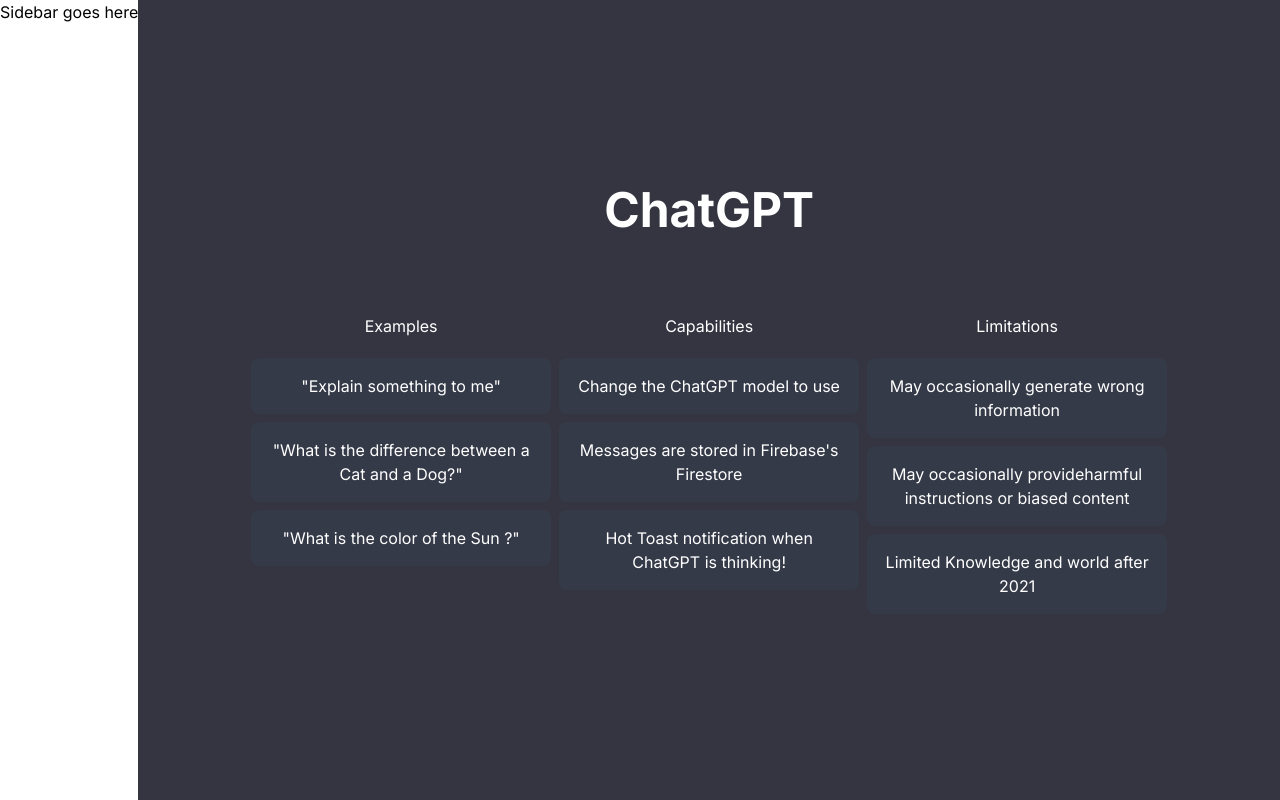
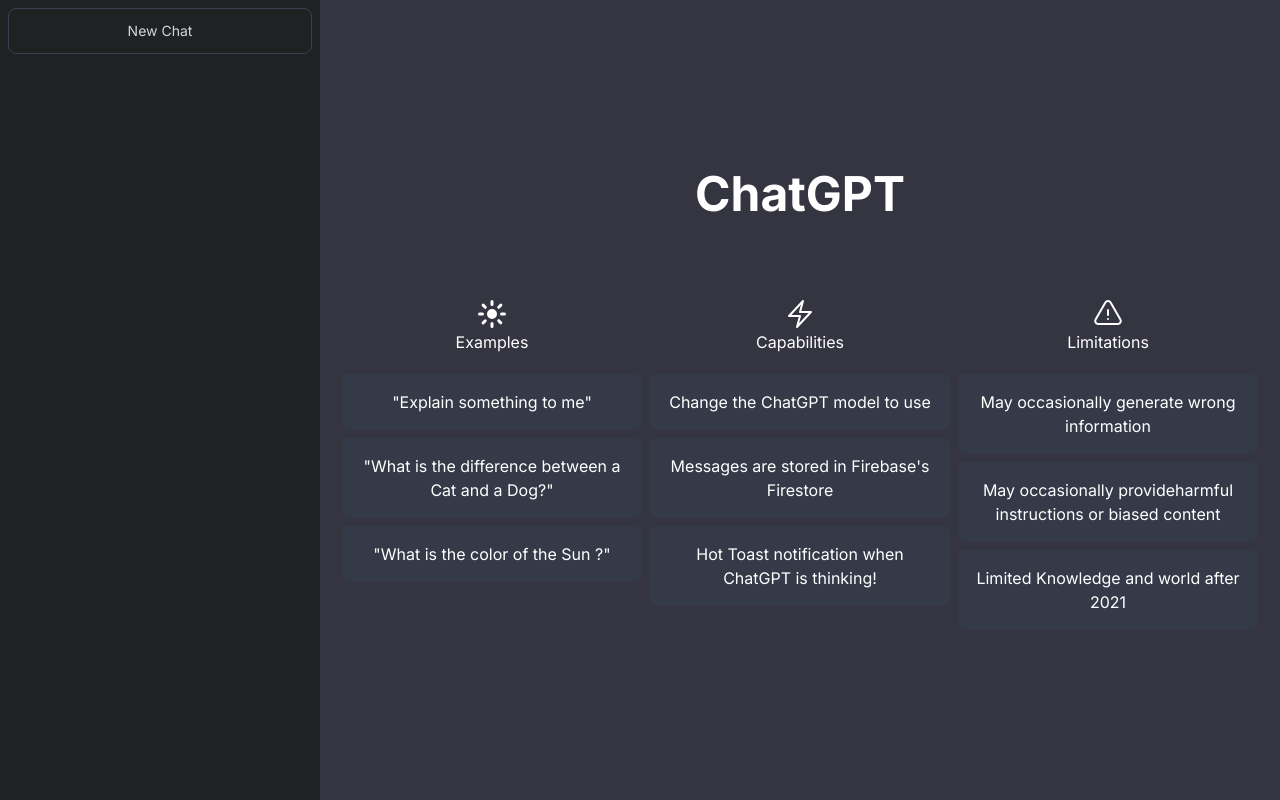
Before and after one commit to chibokaxavier/chat-gpt, a Next.js app: page / in a window 1280 px wide. Built offline with nearby package versions, Linux system fonts and the light colour scheme.

Commit message:
installed firebase and other dependencies setting up authentication now

```diff
--- a/app/globals.css
+++ b/app/globals.css
@@ -6,4 +6,8 @@
   .infoText {
     @apply p-4 bg-gray-700/50 rounded-lg max-w-[300px];
   }
+
+  .chatRow {
+    @apply rounded-lg px-5 py-3 text-sm flex items-center justify-center space-x-2 hover:bg-gray-700/70 cursor-pointer text-gray-300 transition-all duration-200 ease-out;
+  }
 }
--- a/app/layout.tsx
+++ b/app/layout.tsx
@@ -20,7 +20,10 @@
       <title>ChatGpt clone</title>
       <body className={inter.className}>
         <div className="flex">
-          <Sidebar />
+          <div className="bg-[#202123] max-w-xs h-screen overflow-y-auto md:min-w-[20rem]">
+            <Sidebar />
+          </div>
+
           {/* ClientProvider notification */}
           <div className="bg-[#343541] flex-1">{children}</div>
         </div>
--- a/app/page.tsx
+++ b/app/page.tsx
@@ -1,3 +1,6 @@
+
+import { SunIcon } from "@heroicons/react/16/solid";
+import { BoltIcon, ExclamationTriangleIcon } from "@heroicons/react/24/outline";
 import Image from "next/image";
 
 export default function Home() {
@@ -8,7 +11,7 @@
       <div className="flex flex-row space-x-2 text-center">
         <div>
           <div className="flex flex-col items-center justify-center mb-5">
-            {/* Sun Icon */}
+            <SunIcon className="h-8 w-8" />
             <h2>Examples</h2>
           </div>
           <div className="space-y-2">
@@ -22,7 +25,7 @@
 
         <div>
           <div className="flex flex-col items-center justify-center mb-5">
-            {/* Sun Icon */}
+            <BoltIcon className="h-8 w-8" />
             <h2>Capabilities</h2>
           </div>
           <div className="space-y-2">
@@ -39,7 +42,7 @@
 
         <div>
           <div className="flex flex-col items-center justify-center mb-5">
-            {/* Sun Icon */}
+            <ExclamationTriangleIcon className="h-8 w-8" />
             <h2>Limitations</h2>
           </div>
           <div className="space-y-2">
--- /dev/null
+++ b/components/NewChat.tsx
@@ -0,0 +1,11 @@
+import React from "react";
+
+function NewChat() {
+  return (
+    <div className="border-gray-700 border chatRow">
+      <p>New Chat</p>
+    </div>
+  );
+}
+
+export default NewChat;
--- a/components/Sidebar.tsx
+++ b/components/Sidebar.tsx
@@ -1,9 +1,18 @@
-import React from 'react'
+import React from "react";
+import NewChat from "./NewChat";
 
 function Sidebar() {
   return (
-    <div>Sidebar goes here</div>
-  )
+    <div className="p-2 flex flex-col h-screen">
+      <div className="flex-1 ">
+        <div>
+          <NewChat />
+          <div>{/* ModelSelection */}</div>
+          {/* Map through the chatrows */}
+        </div>
+      </div>
+    </div>
+  );
 }
 
-export default Sidebar
+export default Sidebar;
```
Also changed, not shown: package.json (+8 -5 lines), 1 other file (tests, documents, lock files or other folders).
